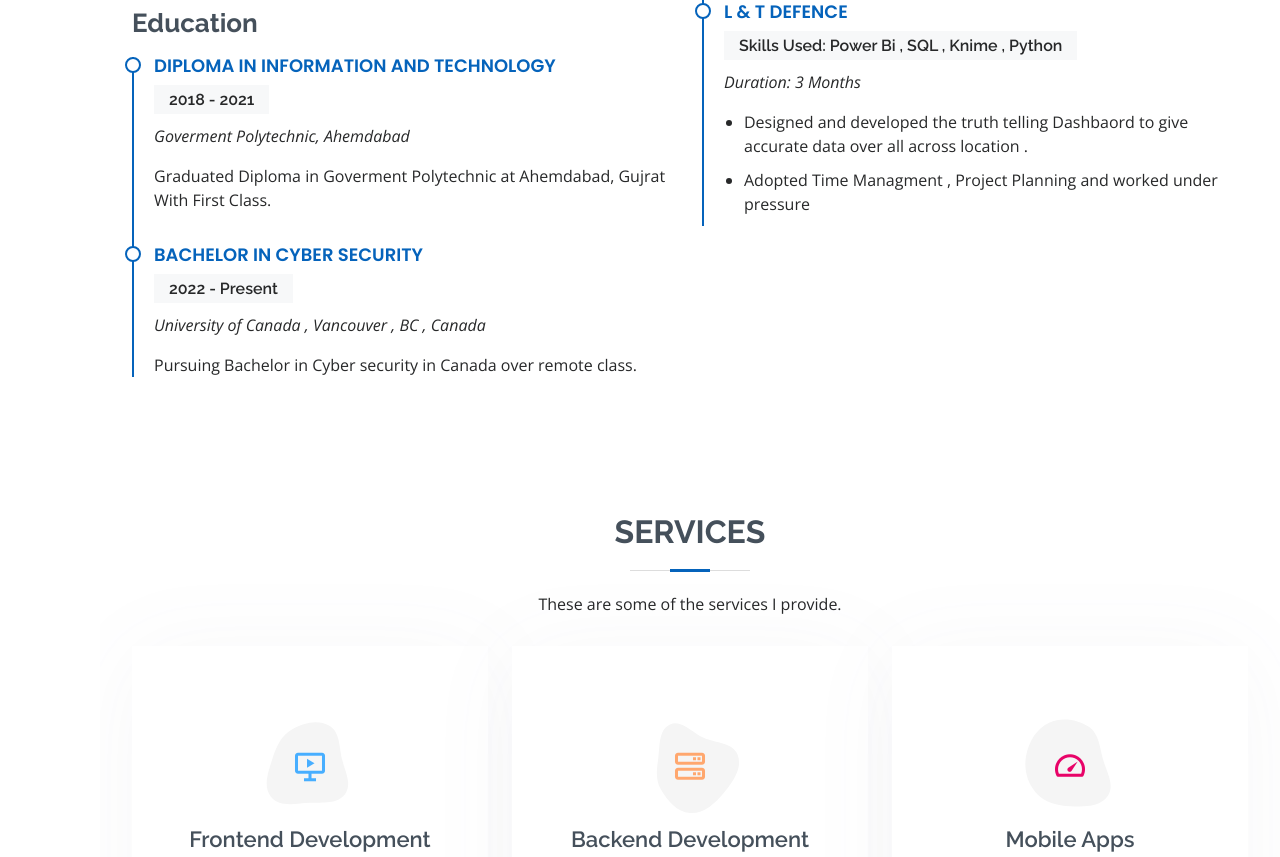
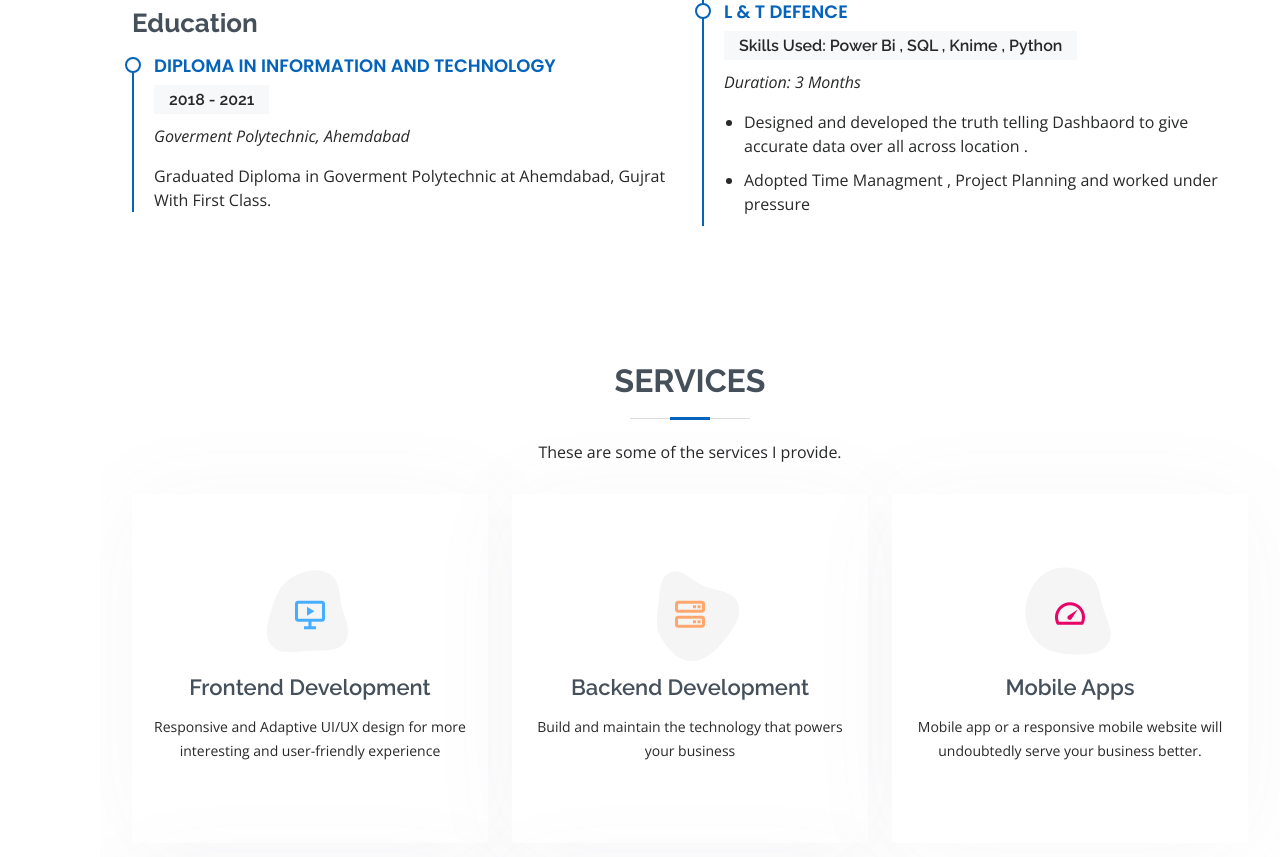
Before and after one commit to Poojan-8484/My-portfolio, a plain HTML site: page index.html in a window 1280 px wide. Shown: the part 2898-3755 px from the top of the page. Drawn offline with nearby package versions, Linux system fonts and the light colour scheme; files whose address does not match are found by name.

Commit message:
Update index.html

```diff
--- a/index.html
+++ b/index.html
@@ -305,12 +305,6 @@
               <p><em>Goverment Polytechnic, Ahemdabad</em></p>
               <p>Graduated  Diploma in  Goverment Polytechnic at Ahemdabad, Gujrat With First Class. </p>
             </div>
-            <div class="resume-item">
-              <h4>Bachelor In Cyber Security</h4>
-                <h5>2022 - Present</h5>
-              <p><em>University of Canada , Vancouver , BC , Canada</em></p>
-              <p> Pursuing Bachelor in Cyber security in Canada over remote class. </p>
-            </div>
           </div>
           <div class="col-lg-6">
             <h3 class="resume-title">Professional Experience</h3>
```
